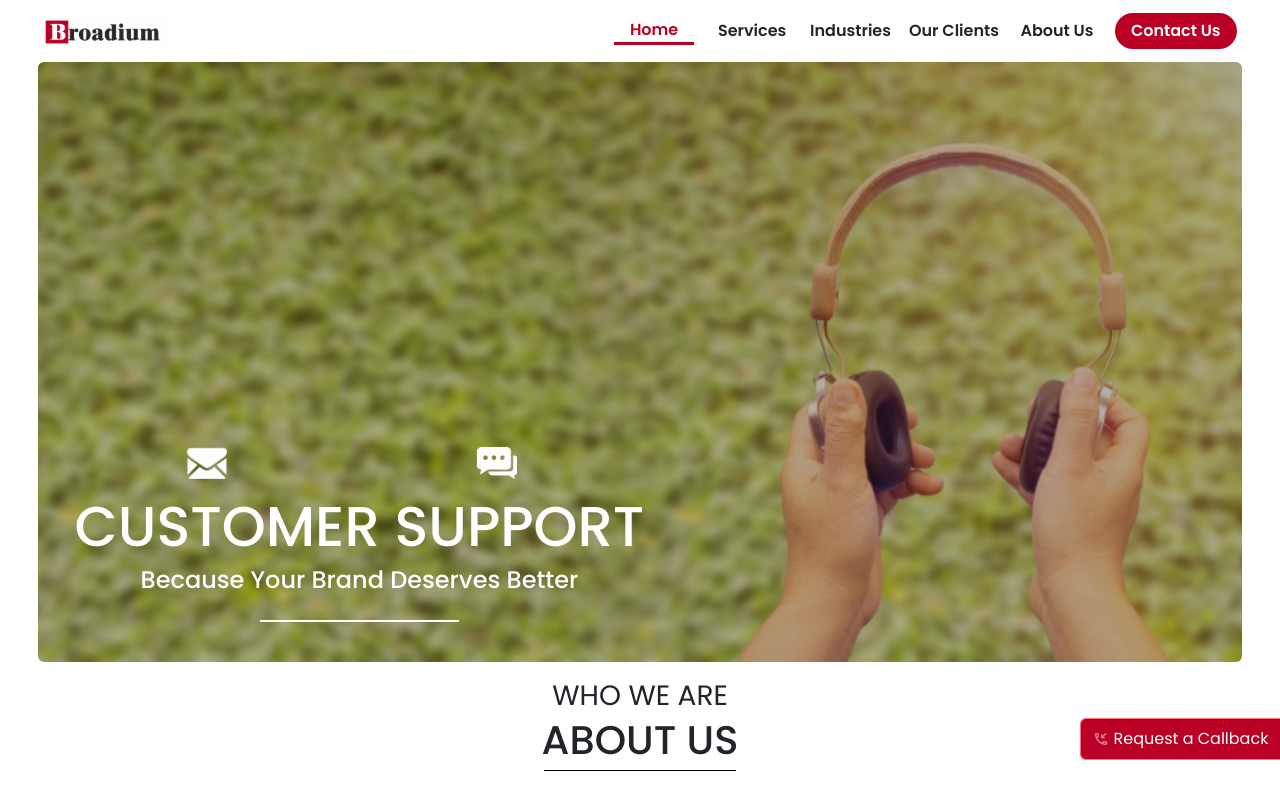
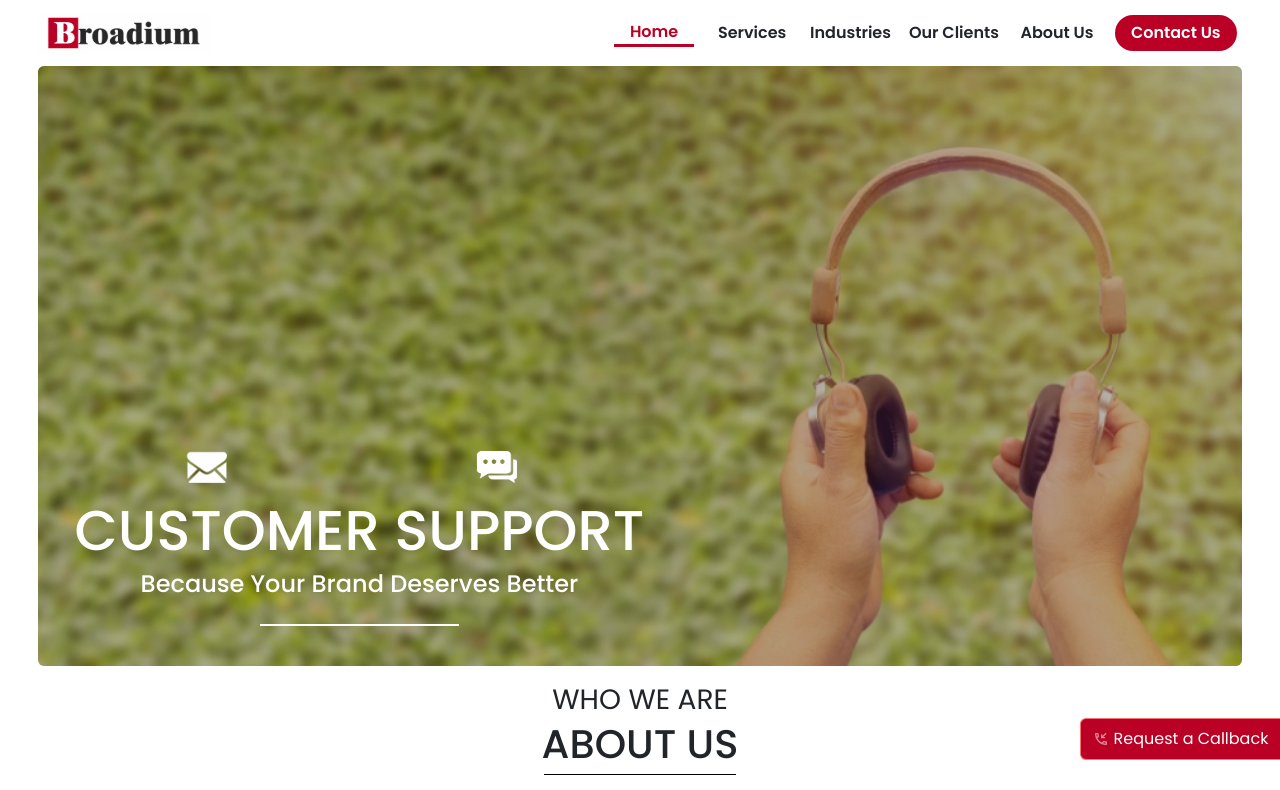
Before and after one commit to theusmansarwar/broadiumus, a React (Create React App) app: page / in a window 1280 px wide. Shown: the top 790 px of the page. Built offline with nearby package versions, Linux system fonts and the light colour scheme; no server answers.

Commit message:
updated files

```diff
--- a/src/Component/Header/Header.css
+++ b/src/Component/Header/Header.css
@@ -7,7 +7,7 @@
 }
 
 .header-logo {
-  height: 30px;
+  height: 40px;
 }
 .header {
   width: 100%;
```
